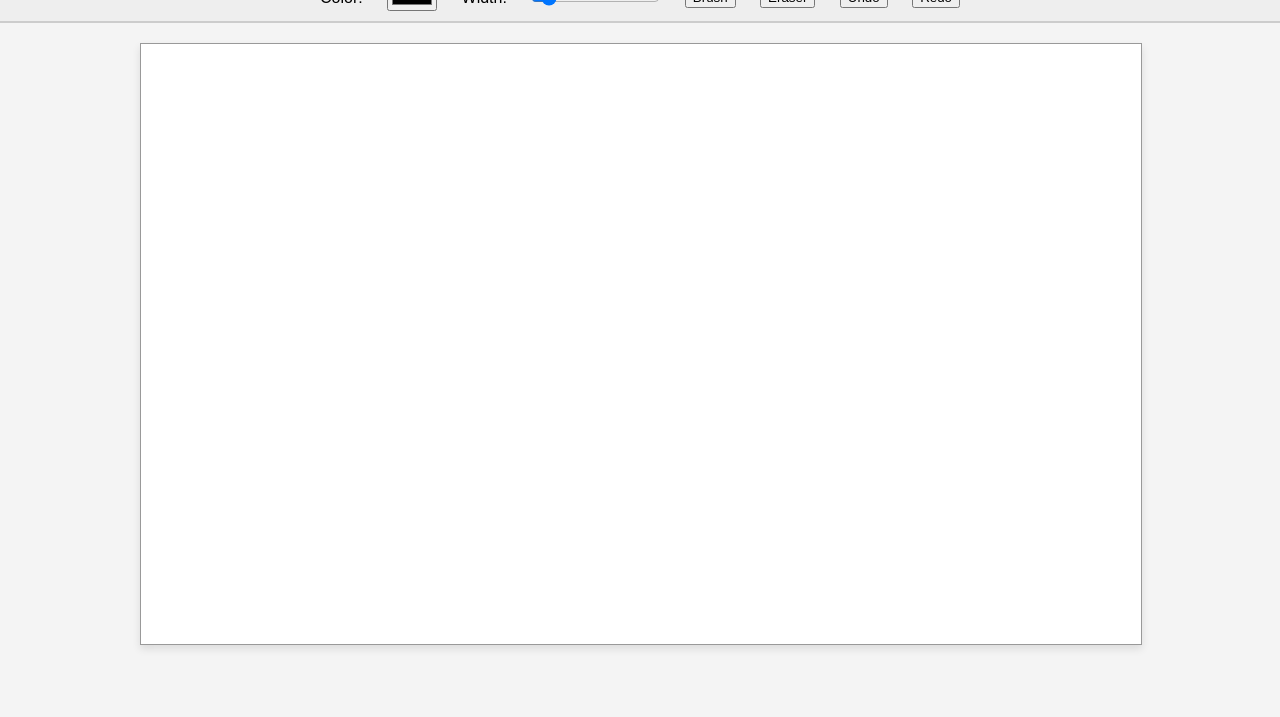
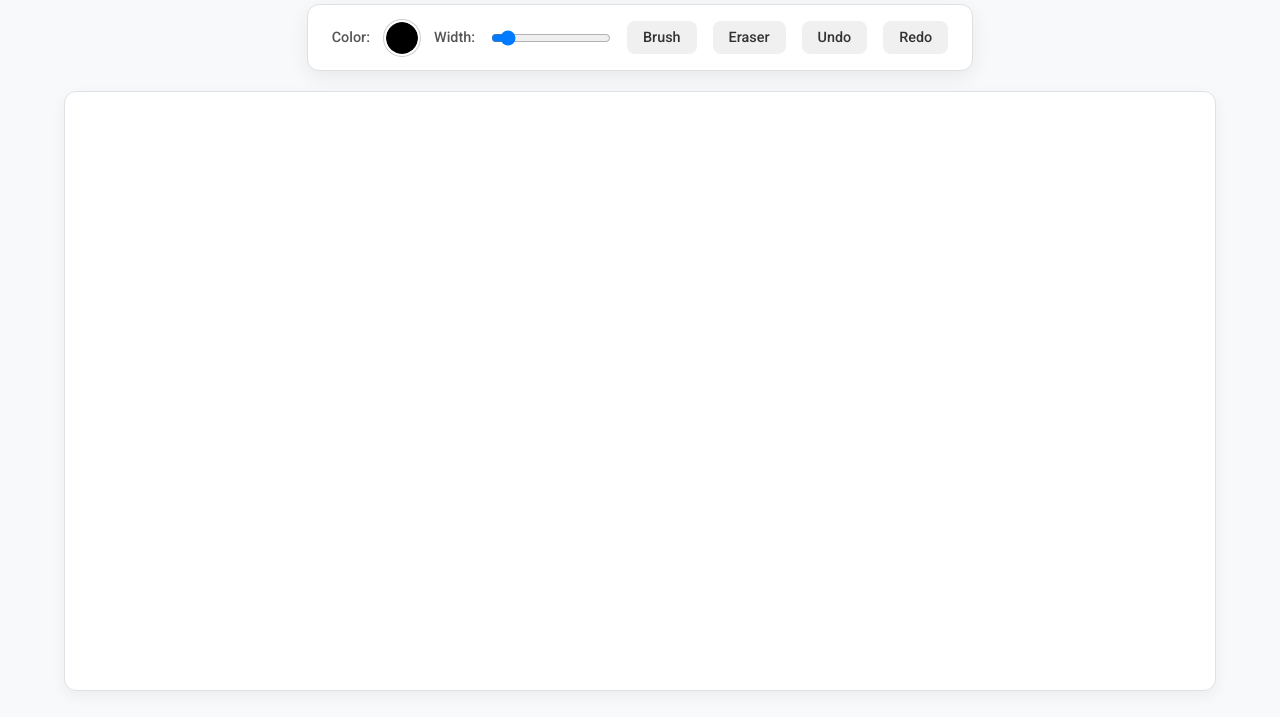
Before and after one commit to yadhu103/collaborative-drawing-canvas, a website: page client/index.html in a window 1280 px wide. Shown: the part 83-800 px from the top of the page. Drawn offline with nearby package versions, Linux system fonts and the light colour scheme; no server answers.

Commit message:
changed style

```diff
--- a/client/style.css
+++ b/client/style.css
@@ -1,41 +1,122 @@
+@import url('https://fonts.googleapis.com/css2?family=Roboto:wght@400;500;700&display=swap');
+
+* {
+    box-sizing: border-box;
+    margin: 0;
+    padding: 0;
+}
+
+html, body {
+    height: 100%;
+    font-family: 'Roboto', sans-serif;
+    background-color: #f8f9fa;
+    color: #333;
+    overflow: hidden;
+}
 
 body {
-    font-family: Arial, sans-serif;
-    margin: 0;
-    padding: 0;
-    background-color: #f4f4f4;
+    display: flex;
+    flex-direction: column;
+    align-items: center;
+    padding: 20px;
+    gap: 20px;
 }
 
 h1 {
     text-align: center;
-    margin: 10px;
+    font-weight: 700;
+    color: #222;
+    font-size: 2.5rem;
 }
 
+.toolbar {
+    display: flex;
+    flex-wrap: wrap;
+    justify-content: center;
+    align-items: center;
+    gap: 16px;
 
-.toolbar {
-    text-align: center;
-    padding: 10px;
-    background-color: #eee;
-    border-bottom: 2px solid #ccc;
+    padding: 16px 24px;
+    background-color: #ffffff;
+    border-radius: 12px;
+    box-shadow: 0 6px 20px rgba(0, 0, 0, 0.07);
+    border: 1px solid #e0e0e0;
 }
 
-.toolbar label,
-.toolbar input,
-.toolbar button {
-    margin: 0 10px;
-    vertical-align: middle;
+.toolbar label {
+    font-size: 0.9rem;
+    font-weight: 500;
+    color: #555;
 }
 
+.toolbar button {
+    font-family: 'Roboto', sans-serif;
+    font-weight: 500;
+    font-size: 0.9rem;
+    padding: 8px 16px;
+    border: none;
+    border-radius: 8px;
+    background-color: #f0f0f0;
+    color: #333;
+    cursor: pointer;
+    transition: all 0.2s ease;
+}
+
+.toolbar button:hover {
+    background-color: #e0e0e0;
+    transform: translateY(-1px);
+}
+
+.toolbar button.active {
+    background-color: #007bff;
+    color: #ffffff;
+    box-shadow: 0 2px 8px rgba(0, 123, 255, 0.3);
+}
+
+input[type="color"] {
+    -webkit-appearance: none;
+    -moz-appearance: none;
+    appearance: none;
+
+    width: 32px;
+    height: 32px;
+    padding: 0;
+    border: none;
+    border-radius: 50%;
+    background-color: transparent;
+    cursor: pointer;
+    vertical-align: middle;
+    box-shadow: 0 0 0 2px #fff, 0 0 0 3px #ccc;
+    transition: box-shadow 0.2s;
+}
+input[type="color"]:hover {
+    box-shadow: 0 0 0 2px #fff, 0 0 0 3px #007bff;
+}
+input[type="color"]::-webkit-color-swatch-wrapper {
+    padding: 0;
+}
+input[type="color"]::-webkit-color-swatch {
+    border: none;
+    border-radius: 50%;
+}
+
+input[type="range"] {
+    width: 120px;
+    vertical-align: middle;
+    cursor: pointer;
+    accent-color: #007bff;
+}
 
 .canvas-container {
     position: relative;
 
-    width: 1000px;
-    height: 600px;
+    width: 90vw;
+    height: 75vh;
+    max-width: 1400px;
+    max-height: 900px;
 
-    margin: 20px auto;
+    margin: 0 auto;
 }
-
 
 #drawing-canvas,
 #cursor-canvas {
@@ -46,20 +127,18 @@ h1 {
     left: 0;
 }
 
-
 #drawing-canvas {
     background: #ffffff;
-    border: 1px solid #999;
+    border: 1px solid #dee2e6;
     cursor: crosshair;
-    box-shadow: 0 4px 8px rgba(0,0,0,0.1);
+
+    box-shadow: 0 5px 15px rgba(0,0,0,0.05);
+    border-radius: 12px;
 
     z-index: 1;
 }
 
-
 #cursor-canvas {
-
     z-index: 2;
-
     pointer-events: none;
 }
```
